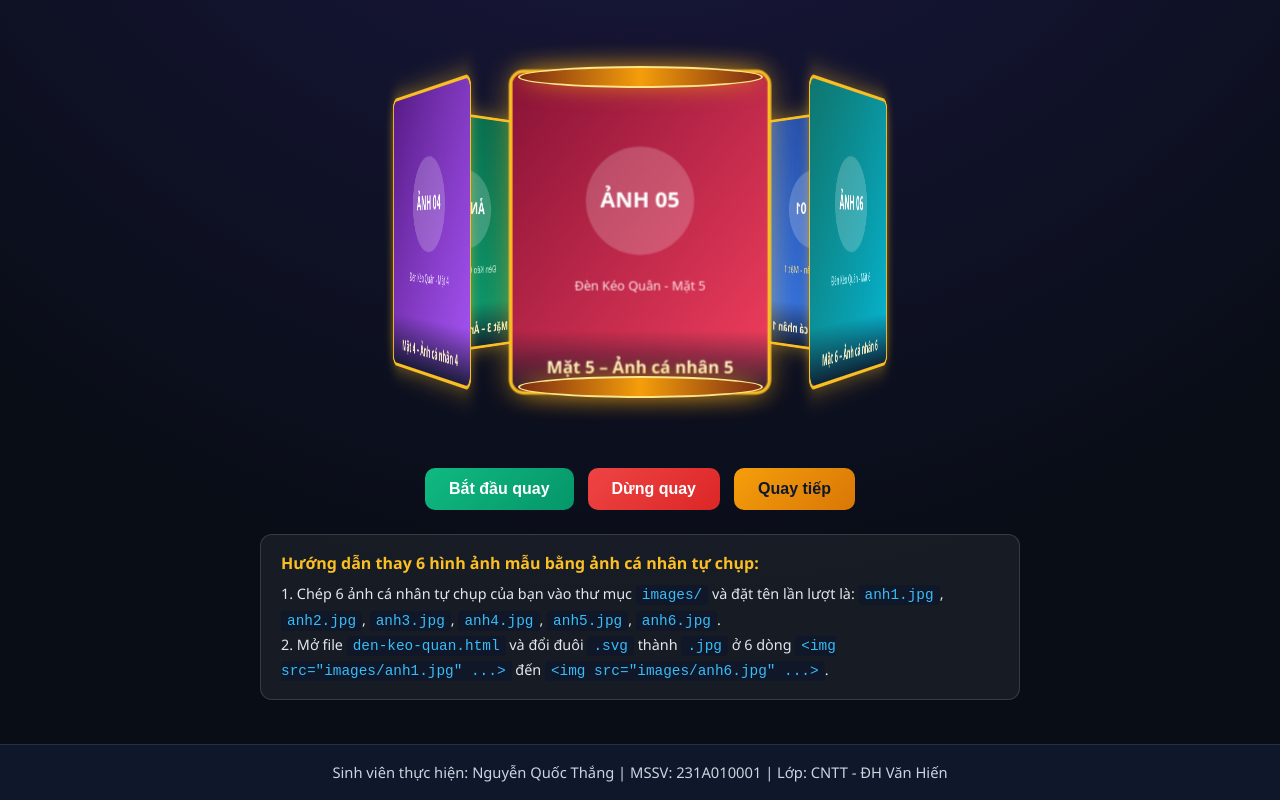
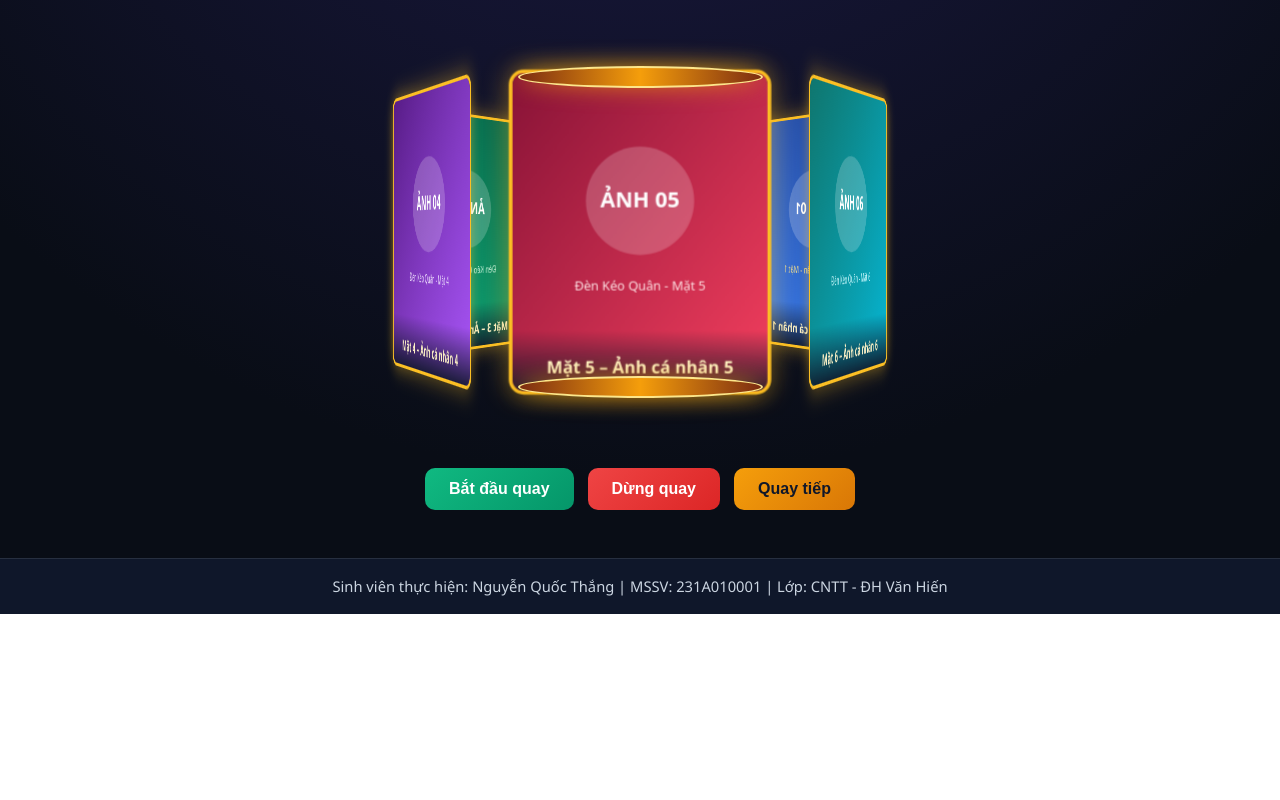
Before and after one commit to quthwng2403/website-bai-tap-web, a plain HTML site: page den-keo-quan.html in a window 1280 px wide. Shown: the part 460-1260 px from the top of the page. After the commit the page ends 1074 px from the top, so only its background shows below. Drawn offline with Linux system fonts and the light colour scheme.

Commit message:
Add files via upload

```diff
--- a/den-keo-quan.html
+++ b/den-keo-quan.html
@@ -81,15 +81,6 @@
             <button id="btnContinueSpin" class="btn-control btn-continue" type="button">Quay tiếp</button>
         </div>
 
-        <div class="replace-note">
-            <h3>Hướng dẫn thay 6 hình ảnh mẫu bằng ảnh cá nhân tự chụp:</h3>
-            <p>
-                1. Chép 6 ảnh cá nhân tự chụp của bạn vào thư mục <code>images/</code> và đặt tên lần lượt là:
-                <code>anh1.jpg</code>, <code>anh2.jpg</code>, <code>anh3.jpg</code>, <code>anh4.jpg</code>, <code>anh5.jpg</code>, <code>anh6.jpg</code>.<br>
-                2. Mở file <code>den-keo-quan.html</code> và đổi đuôi <code>.svg</code> thành <code>.jpg</code> ở 6 dòng
-                <code>&lt;img src="images/anh1.jpg" ...&gt;</code> đến <code>&lt;img src="images/anh6.jpg" ...&gt;</code>.
-            </p>
-        </div>
     </main>
 
     <footer class="site-footer">
```
Also changed, not shown: index.html (+1 -1 lines).
